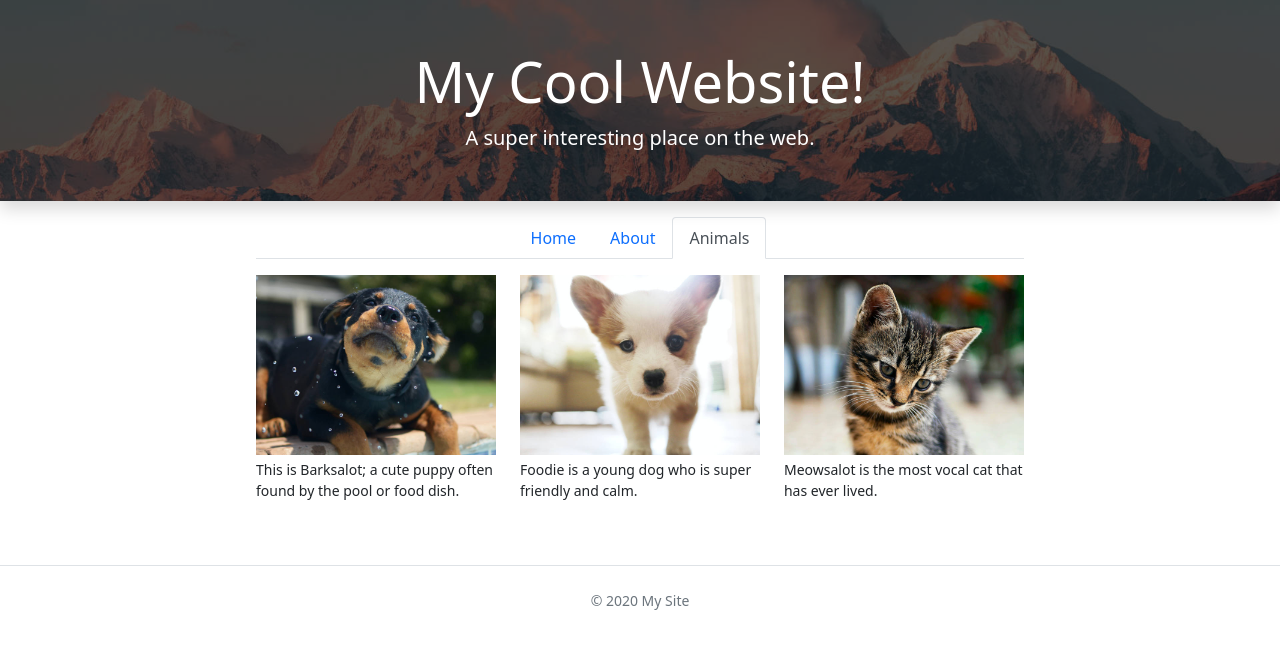
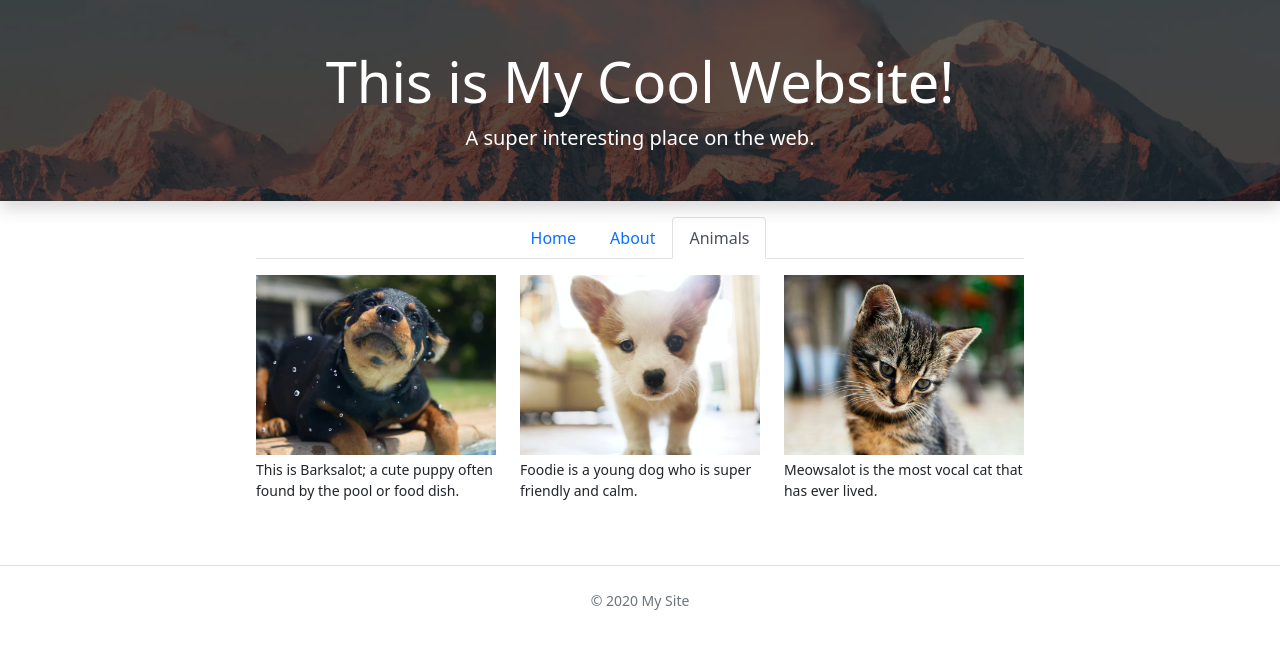
Before and after one commit to Mesabget/Mylearn, a plain HTML site: page animals.html in a window 1280 px wide. Drawn offline with nearby package versions, Linux system fonts and the light colour scheme.

Commit message:
Change the headline on animal page

```diff
--- a/animals.html
+++ b/animals.html
@@ -8,7 +8,7 @@
   </head>
   <body>
     <div class="my-bg-photo bg-secondary text-white py-5 text-center shadow">
-      <h1 class="display-4">My Cool Website!</h1>
+      <h1 class="display-4">This is My Cool Website!</h1>
       <p class="lead mb-0">A super interesting place on the web.</p>
     </div>
 
```
